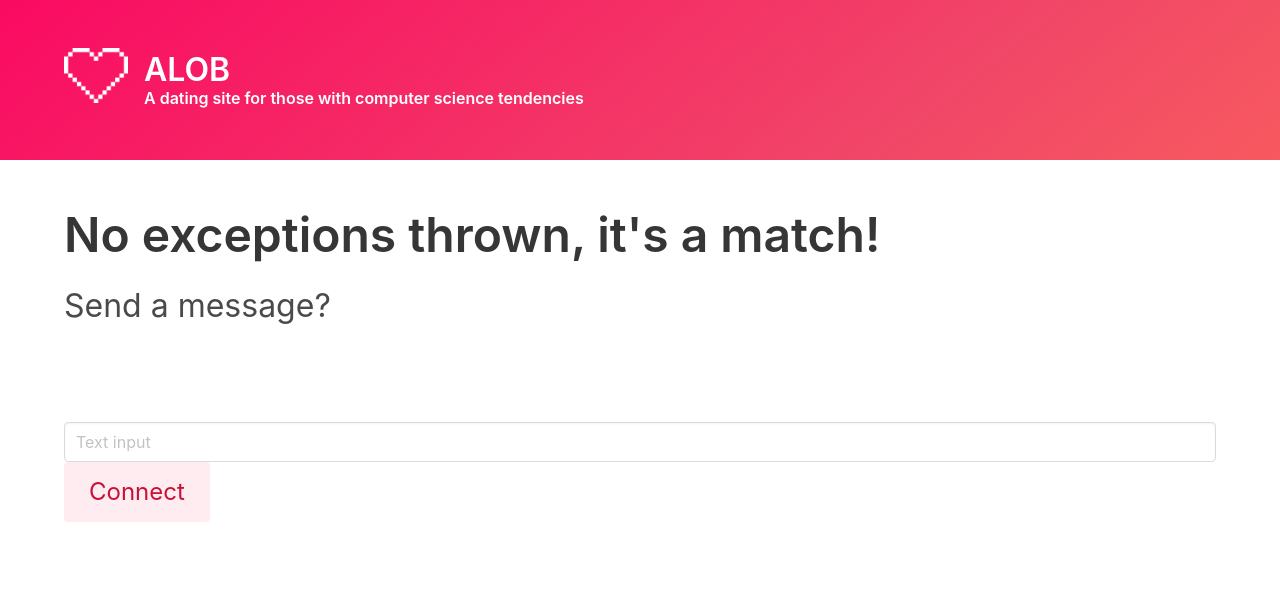
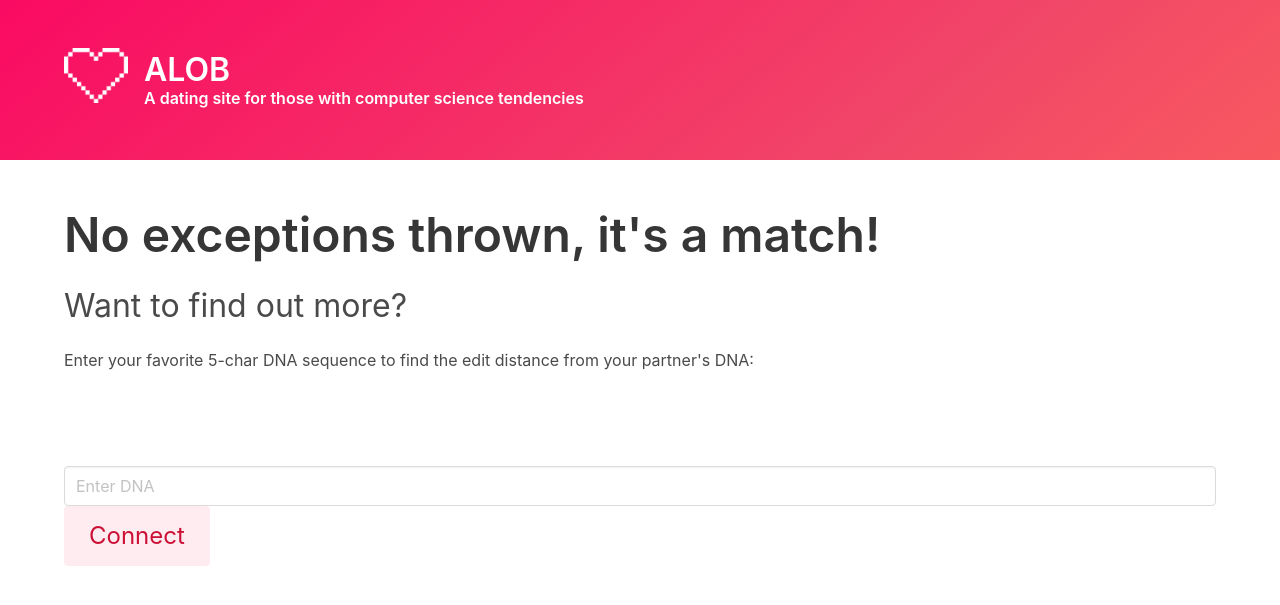
Before and after one commit to acceptable-security/csc281-final, a Flask app: page /match/1/1 in a window 1280 px wide. Shown: the top 605 px of the page. Run offline with Flask 2, Linux system fonts and the light colour scheme; some libraries are stand-ins or nearby versions.

Commit message:
added text field for dna

```diff
--- a/web/templates/match.html
+++ b/web/templates/match.html
@@ -39,12 +39,13 @@
     <section class="section">
       <div class="container">
         <h1 class="title is-1 is-spaced">No exceptions thrown, it's a match!</h1>
-        <h2 class="subtitle is-3">Send a message?</h2>
+        <h2 class="subtitle is-3">Want to find out more?</h2>
+        <h3 class="subtitle is-6">Enter your favorite 5-char DNA sequence to find the edit distance from your partner's DNA:</h3>
       </div>
     </section>
     <section class="section">
     <div class="container">
-      <input class="input" type="text" placeholder="Text input">
+      <input class="input" type="text" placeholder="Enter DNA">
       <a href="{{ url_for('old_page', party=party, port=port) }}" class="button is-danger is-light is-large">Connect</a>
     </div>
   </section>
```
